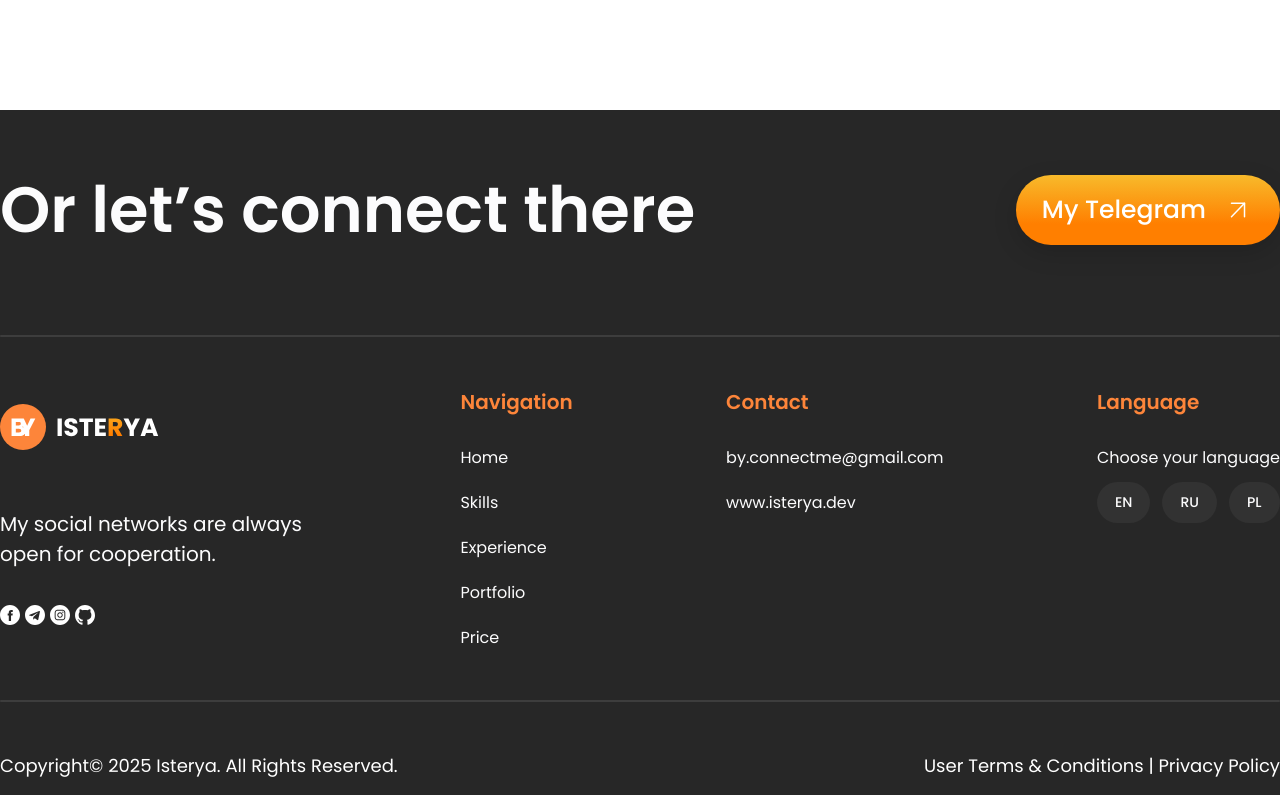
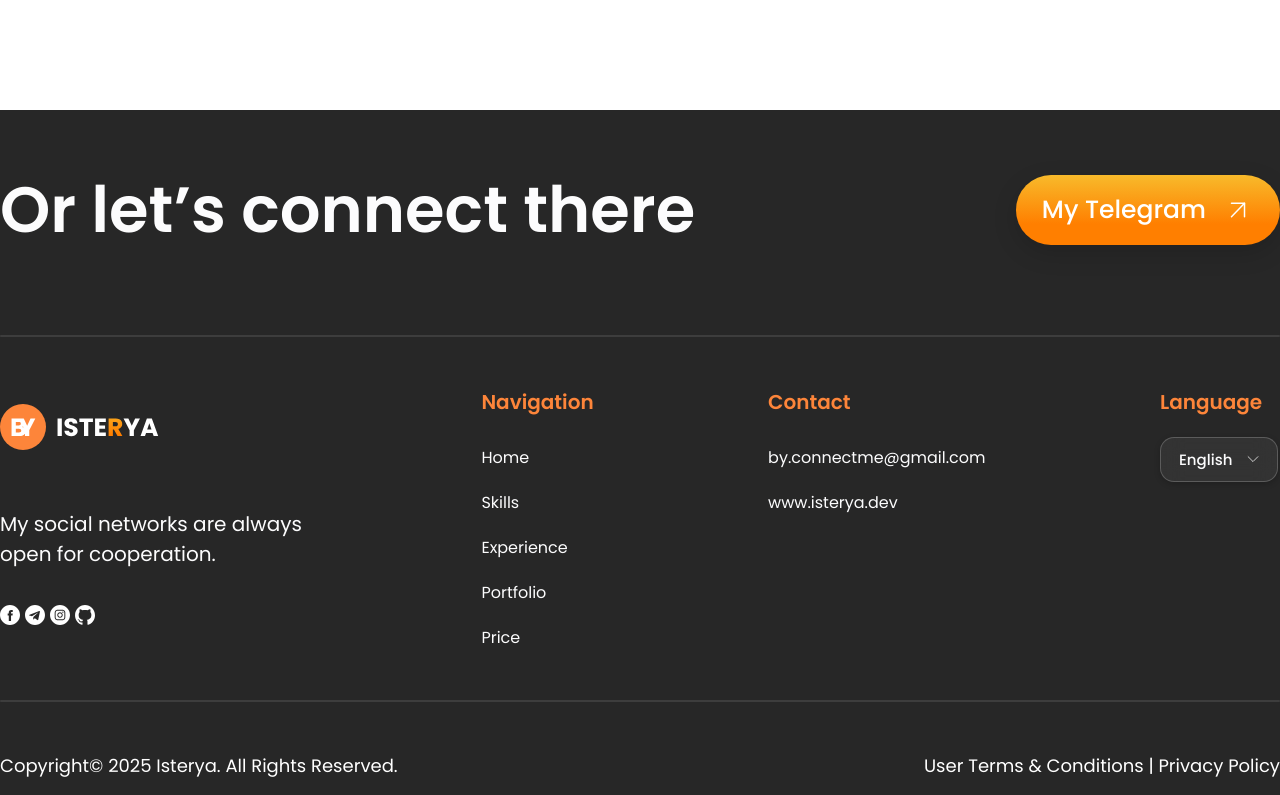
Before and after one commit to Isterya/my-portfolio, a React (Vite) app: page / in a window 1280 px wide. Shown: the part 6198-6993 px from the top of the page. Built offline with nearby package versions, Linux system fonts and the light colour scheme.

Commit message:
feat: implement the design of LanguageSwitcher component

```diff
--- a/src/components/footer/Footer.tsx
+++ b/src/components/footer/Footer.tsx
@@ -1,6 +1,7 @@
 import { Link, NavLink } from 'react-router-dom';
 
 import { socialLinks, navLinks, contactInfo } from '../../data/footerData';
+import LanguageSwitcher from '../languageSwitcher/LanguageSwitcher';
 
 import ArrowUp from '../../assets/icons/hero/arrow-up.svg';
 import logo from '../../assets/icons/full-logo.svg';
@@ -84,31 +85,8 @@ const Footer = ({ simplified }: FooterProps) => {
 
           <div className="footer-lang">
             <h4 className="footer-title">Language</h4>
-            <div className="footer-lang__select">
-              <span>Choose your language</span>
-              <div className="footer-lang__options">
-                <button>EN</button>
-                <button>RU</button>
-                <button>PL</button>
-              </div>
-            </div>
+            <LanguageSwitcher />
           </div>
-
-          {/* {!simplified ? (
-            <div className="footer-note">
-              <h4 className="footer-title">You made it.</h4>
-              <p className="footer-note__text">
-                Not everyone does. If something resonated — you know where to find me.
-              </p>
-            </div>
-          ) : (
-            <div className="footer-note">
-              <h4 className="footer-title">Stay in touch</h4>
-              <p className="footer-note__text">
-                For questions or cooperation, feel free to contact me.
-              </p>
-            </div>
-          )} */}
         </div>
 
         <div className="footer-divider" />
--- a/src/components/footer/footer.scss
+++ b/src/components/footer/footer.scss
@@ -136,52 +136,11 @@
   }
 
   &-lang {
-    max-width: 325px;
-
-    &__select {
-      margin-top: 28px;
-      display: flex;
-      flex-direction: column;
-      gap: 12px;
-
-      span {
-        font-size: 16px;
-        color: #fcfcfd;
-      }
-    }
-
-    &__options {
-      display: flex;
-      gap: 12px;
-
-      button {
-        background-color: rgb(255 255 255 / 5%);
-        color: #fcfcfd;
-        font-size: 14px;
-        font-weight: 500;
-        padding: 10px 18px;
-        border: none;
-        border-radius: 30px;
-        cursor: pointer;
-        transition: all 0.3s ease;
-
-        &:hover {
-          background-color: #fd853a;
-          color: #fff;
-        }
-      }
-    }
-  }
-
-  &-note {
-    max-width: 325px;
-
-    &__text {
-      margin-top: 28px;
-      font-weight: 400;
-      font-size: 16px;
-      color: #fcfcfd;
-    }
+    display: flex;
+    flex-direction: column;
+    justify-content: flex-start;
+    gap: 20px;
+    min-width: 120px;
   }
 
   &-rights {
--- /dev/null
+++ b/src/components/languageSwitcher/LanguageSwitcher.tsx
@@ -0,0 +1,52 @@
+import { useState } from 'react';
+import { motion, AnimatePresence } from 'framer-motion';
+
+import chevron from '../../assets/icons/chevron.svg';
+
+import './languageSwitcher.scss';
+
+const languages = ['English', 'Русский', 'Polski'];
+
+const LanguageSwitcher = () => {
+  const [isOpen, setIsOpen] = useState(false);
+  const [selectedLang, setSelectedLang] = useState('English');
+
+  const toggleDropdown = () => setIsOpen(!isOpen);
+  const handleSelect = (lang: string) => {
+    setSelectedLang(lang);
+    setIsOpen(false);
+  };
+
+  return (
+    <div className="lang-switcher">
+      <button className="lang-switcher__toggle" onClick={toggleDropdown}>
+        <span>{selectedLang}</span>
+        <motion.div animate={{ rotate: isOpen ? 180 : 0 }} transition={{ duration: 0.25 }}>
+          <img src={chevron} alt="chevron" />
+        </motion.div>
+      </button>
+
+      <AnimatePresence>
+        {isOpen && (
+          <motion.ul
+            className="lang-switcher__dropdown"
+            initial={{ opacity: 0, y: -10 }}
+            animate={{ opacity: 1, y: 0 }}
+            exit={{ opacity: 0, y: -10 }}
+            transition={{ duration: 0.2 }}
+          >
+            {languages.map((lang) => (
+              <li key={lang}>
+                <button className="lang-switcher__item" onClick={() => handleSelect(lang)}>
+                  {lang}
+                </button>
+              </li>
+            ))}
+          </motion.ul>
+        )}
+      </AnimatePresence>
+    </div>
+  );
+};
+
+export default LanguageSwitcher;
--- /dev/null
+++ b/src/components/languageSwitcher/languageSwitcher.scss
@@ -0,0 +1,74 @@
+.lang-switcher {
+  position: relative;
+  font-family: inherit;
+
+  &__toggle {
+    display: flex;
+    align-items: center;
+    gap: 15px;
+    padding: 10px 18px;
+    min-height: 42px;
+    background: rgb(255 255 255 / 6%);
+    border: 1px solid rgb(255 255 255 / 20%);
+    border-radius: 14px;
+    color: #fcfcfd;
+    font-size: 15px;
+    font-weight: 500;
+    cursor: pointer;
+    backdrop-filter: blur(12px);
+    box-shadow:
+      inset 0 0 0 0 rgb(255 255 255 / 0%),
+      0 2px 6px rgb(0 0 0 / 20%);
+    transition:
+      background 0.25s ease,
+      border 0.25s ease,
+      transform 0.2s ease;
+
+    &:hover {
+      background: rgb(255 255 255 / 10%);
+      border: 1px solid rgb(255 255 255 / 30%);
+      transform: translateY(-1px);
+    }
+
+    img {
+      width: 12px;
+      height: 12px;
+      transition: transform 0.3s ease;
+      opacity: 0.9;
+    }
+  }
+
+  &__dropdown {
+    position: absolute;
+    top: calc(100% + 6px);
+    right: 0;
+    z-index: 10;
+    padding: 8px;
+    width: 100%;
+    min-width: 100px;
+    background: rgb(255 255 255 / 5%);
+    backdrop-filter: blur(8px);
+    border-radius: 10px;
+    border: 1px solid rgb(255 255 255 / 15%);
+    list-style: none;
+    display: flex;
+    flex-direction: column;
+    align-items: center;
+  }
+
+  &__item {
+    background: transparent;
+    color: #fcfcfd;
+    font-size: 14px;
+    padding: 10px 18px;
+    border-radius: 6px;
+    border: none;
+    text-align: left;
+    cursor: pointer;
+    transition: background 0.2s ease;
+
+    &:hover {
+      background: rgb(255 255 255 / 12%);
+    }
+  }
+}
```
Also changed, not shown: src/assets/icons/chevron.svg (added).
